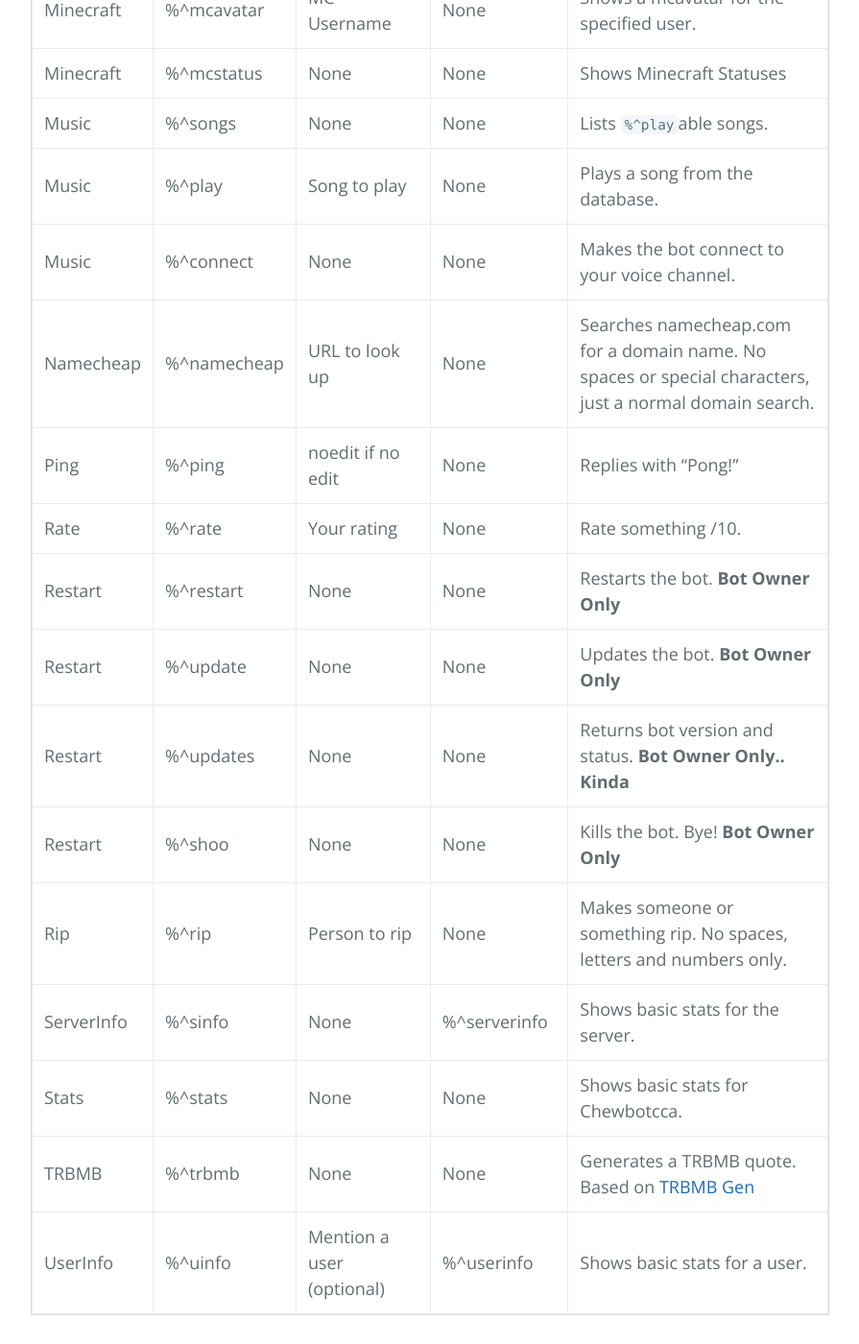
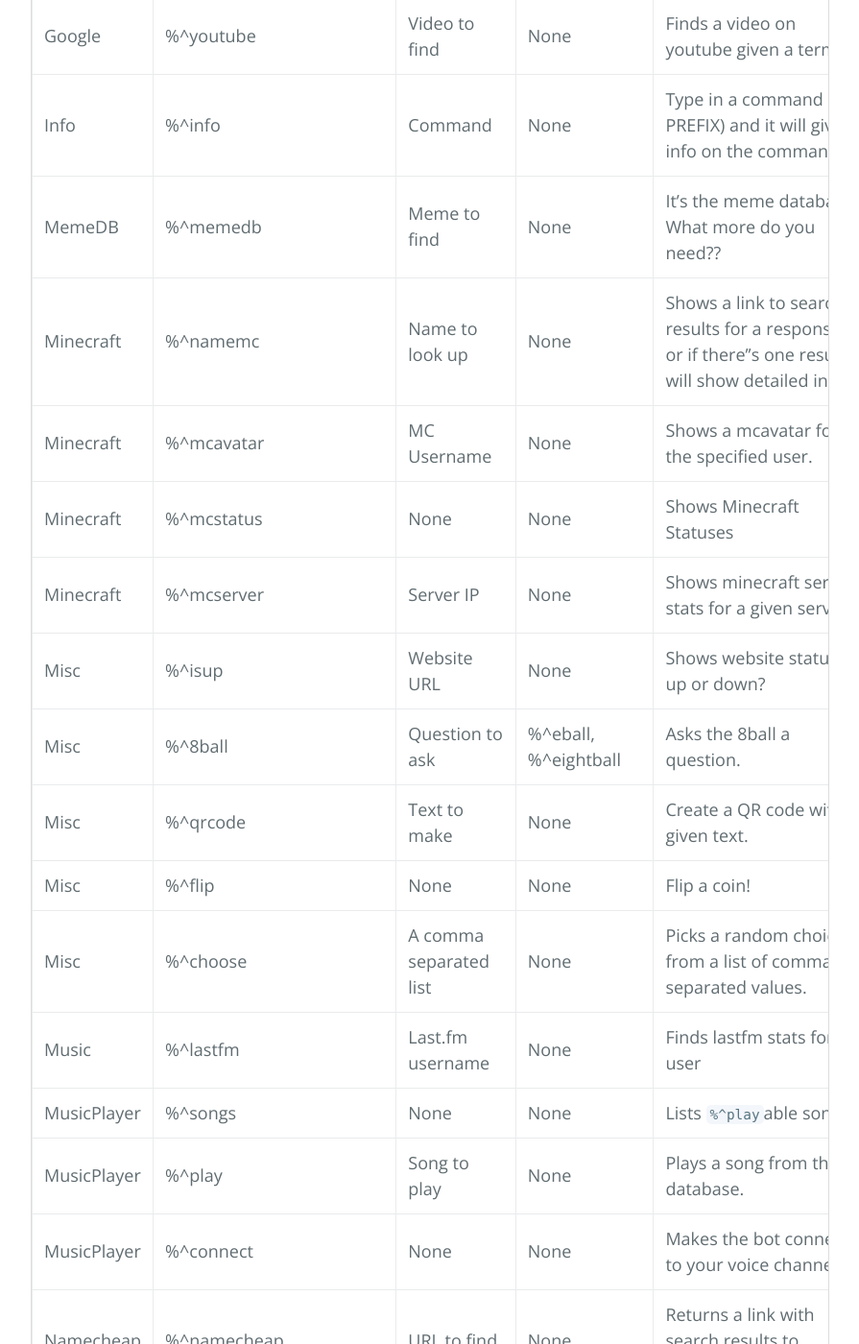
Before and after one commit to Chewbotcca/Discord-Legacy, a Jekyll site: the page built from commands.md, in a window 1280 px wide and 1400 px high, scrolled down 1507 px. Shown: the whole window at 96% size, without its empty margins (192-1087 px from the left). Built offline with Jekyll 4.4.1, drawn with Linux system fonts in a browser that asks for light colours; nearby versions of some CDN libraries; our own code applies the rules of GitHub Pages for plain Markdown files; some of the changed text lies outside the part shown.

Commit message:
Updated command list

```diff
--- a/commands.md
+++ b/commands.md
@@ -12,31 +12,42 @@
 <input type="text" id="findbuy" onkeyup="searchTable(3, 'findbuy')" placeholder="Description">
 
 {:#blocks}
-| Plugin     | Command     | Arguments                 | Aliases      | Description                                                                                             |
-| ---------- | ----------- | ------------------------- | ------------ | ------------------------------------------------------------------------------------------------------- |
-| Cat        | %^cat       | None                      | None         | Shows a random cat. meow.                                                                               |
-| Cat        | %^catfact   | None                      | None         | Shows a catfact                                                                                         |
-| English    | %^urban     | Word to define            | None         | Defines a word using urban dictionary                                                                   |
-| Eval       | %^eval      | Expression to eval        | None         | Evaluate expressions in ruby. **Requires Bot Owner**                                                    |
-| Help       | %^help      | None                      | %^commands   | Shows a link to a list of commands.                                                                     |
-| Info       | %^info      | Command                   | None         | Type in a command (NO PREFIX) and it will give info on the command.                                     |
-| Invite     | %^invite    | None                      | None         | Shows a link to invite Chewbotcca to your server and a discord invite link to the help server.          |
-| MemeDB     | %^memedb    | Meme to find              | None         | It's the meme database, What more do you need??                                                         |
-| Minecraft  | %^namemc    | Name to look up           | None         | Shows a link to search results for a response, or if there''s one result, will show detailed info.      |
-| Minecraft  | %^mcavatar  | MC Username               | None         | Shows a mcavatar for the specified user.                                                                |
-| Minecraft  | %^mcstatus  | None                      | None         | Shows Minecraft Statuses                                                                                |
-| Music      | %^songs     | None                      | None         | Lists `%^play`able songs.                                                                               |
-| Music      | %^play      | Song to play              | None         | Plays a song from the database.                                                                         |
-| Music      | %^connect   | None                      | None         | Makes the bot connect to your voice channel.                                                            |
-| Namecheap  | %^namecheap | URL to look up            | None         | Searches namecheap.com for a domain name. No spaces or special characters, just a normal domain search. |
-| Ping       | %^ping      | noedit if no edit         | None         | Replies with "Pong!"                                                                                    |
-| Rate       | %^rate      | Your rating               | None         | Rate something /10.                                                                                     |
-| Restart    | %^restart   | None                      | None         | Restarts the bot. **Bot Owner Only**                                                                    |
-| Restart    | %^update    | None                      | None         | Updates the bot. **Bot Owner Only**                                                                     |
-| Restart    | %^updates   | None                      | None         | Returns bot version and status. **Bot Owner Only.. Kinda**                                              |
-| Restart    | %^shoo      | None                      | None         | Kills the bot. Bye! **Bot Owner Only**                                                                  |
-| Rip        | %^rip       | Person to rip             | None         | Makes someone or something rip. No spaces, letters and numbers only.                                    |
-| ServerInfo | %^sinfo     | None                      | %^serverinfo | Shows basic stats for the server.                                                                       |
-| Stats      | %^stats     | None                      | None         | Shows basic stats for Chewbotcca.                                                                       |
-| TRBMB      | %^trbmb     | None                      | None         | Generates a TRBMB quote. Based on [TRBMB Gen](http://trbmb.chew.pw)                                     |
-| UserInfo   | %^uinfo     | Mention a user (optional) | %^userinfo   | Shows basic stats for a user.                                                                           |
+| Plugin      | Command                  | Arguments                 | Aliases              | Description                                                                                        |
+| ----------- | ------------------------ | ------------------------- | -------------------- | -------------------------------------------------------------------------------------------------- |
+| About       | %^help                   | None                      | %^commands           | Shows a link to a list of commands.                                                                |
+| About       | %^ping                   | noedit if no edit         | None                 | Replies with "Pong!"                                                                               |
+| About       | %^invite                 | None                      | None                 | Shows a link to invite Chewbotcca to your server and a discord invite link to the help server.     |
+| About       | %^forceupdateservercount | None                      | None                 | Updates the server count on all the api's and the bot game.                                        |
+| About       | %^stats                  | None                      | None                 | Shows basic stats for Chewbotcca.                                                                  |
+| Cat         | %^cat                    | None                      | None                 | Shows a random cat. meow.                                                                          |
+| Cat         | %^catfact                | None                      | None                 | Shows a catfact                                                                                    |
+| English     | %^urban                  | Word to define            | None                 | Defines a word using urban dictionary                                                              |
+| Eval        | %^eval                   | Expression to eval        | None                 | Evaluate expressions in ruby. **Requires Bot Owner**                                               |
+| Google      | %^youtube                | Video to find             | None                 | Finds a video on youtube given a term.                                                             |
+| Info        | %^info                   | Command                   | None                 | Type in a command (NO PREFIX) and it will give info on the command.                                |
+| MemeDB      | %^memedb                 | Meme to find              | None                 | It's the meme database, What more do you need??                                                    |
+| Minecraft   | %^namemc                 | Name to look up           | None                 | Shows a link to search results for a response, or if there''s one result, will show detailed info. |
+| Minecraft   | %^mcavatar               | MC Username               | None                 | Shows a mcavatar for the specified user.                                                           |
+| Minecraft   | %^mcstatus               | None                      | None                 | Shows Minecraft Statuses                                                                           |
+| Minecraft   | %^mcserver               | Server IP                 | None                 | Shows minecraft server stats for a given server.                                                   |
+| Misc        | %^isup                   | Website URL               | None                 | Shows website status, up or down?                                                                  |
+| Misc        | %^8ball                  | Question to ask           | %^eball, %^eightball | Asks the 8ball a question.                                                                         |
+| Misc        | %^qrcode                 | Text to make              | None                 | Create a QR code with given text.                                                                  |
+| Misc        | %^flip                   | None                      | None                 | Flip a coin!                                                                                       |
+| Misc        | %^choose                 | A comma separated list    | None                 | Picks a random choice from a list of comma separated values.                                       |
+| Music       | %^lastfm                 | Last.fm username          | None                 | Finds lastfm stats for a user                                                                      |
+| MusicPlayer | %^songs                  | None                      | None                 | Lists `%^play`able songs.                                                                          |
+| MusicPlayer | %^play                   | Song to play              | None                 | Plays a song from the database.                                                                    |
+| MusicPlayer | %^connect                | None                      | None                 | Makes the bot connect to your voice channel.                                                       |
+| Namecheap   | %^namecheap              | URL to find.              | None                 | Returns a link with search results to namecheap.                                                   |
+| Quotes      | %^trbmb                  | None                      | None                 | Generates a TRBMB quote. Based on [TRBMB Gen](http://trbmb.chew.pw)                                |
+| Quotes      | %^acronym                | Acronym to solve          | None                 | Uses <http://acronym.chew.pro> to fill out an acronym.                                             |
+| Rate        | %^rate                   | Your rating               | None                 | Rate something /10.                                                                                |
+| Restart     | %^restart                | None                      | None                 | Restarts the bot. **Bot Owner Only**                                                               |
+| Restart     | %^update                 | None                      | None                 | Updates the bot. **Bot Owner Only**                                                                |
+| Restart     | %^updates                | None                      | None                 | Returns bot version and status. **Bot Owner Only.. Kinda**                                         |
+| Restart     | %^shoo                   | None                      | None                 | Kills the bot. Bye! **Bot Owner Only**                                                             |
+| Restart     | %^new                    | None                      | None                 | Finds 10 most recent commits                                                                       |
+| Rip         | %^rip                    | Person to rip             | None                 | Makes someone or something rip. No spaces, letters and numbers only.                               |
+| ServerInfo  | %^sinfo                  | None                      | %^serverinfo         | Shows basic stats for the server.                                                                  |
+| UserInfo    | %^uinfo                  | Mention a user (optional) | %^userinfo           | Shows basic stats for a user.                                                                      |
```
